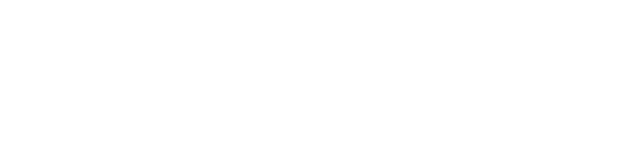
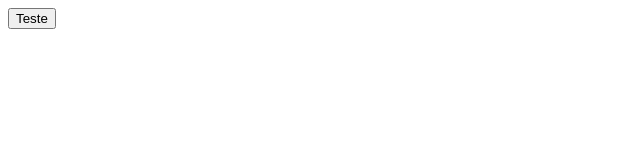
Before and after one commit to tatianecasotti/example-01, a plain HTML site: page index.html in a window 1280 px wide. Shown: the whole page, without its empty margins (0-640 px from the left). Drawn offline with Linux system fonts and the light colour scheme.

Commit message:
create a test button

```diff
--- a/index.html
+++ b/index.html
@@ -6,5 +6,7 @@
     <meta name="viewport" content="width=device-width, initial-scale=1.0" />
     <title>Little Girl</title>
   </head>
-  <body></body>
+  <body>
+    <button>Teste</button>
+  </body>
 </html>
```
